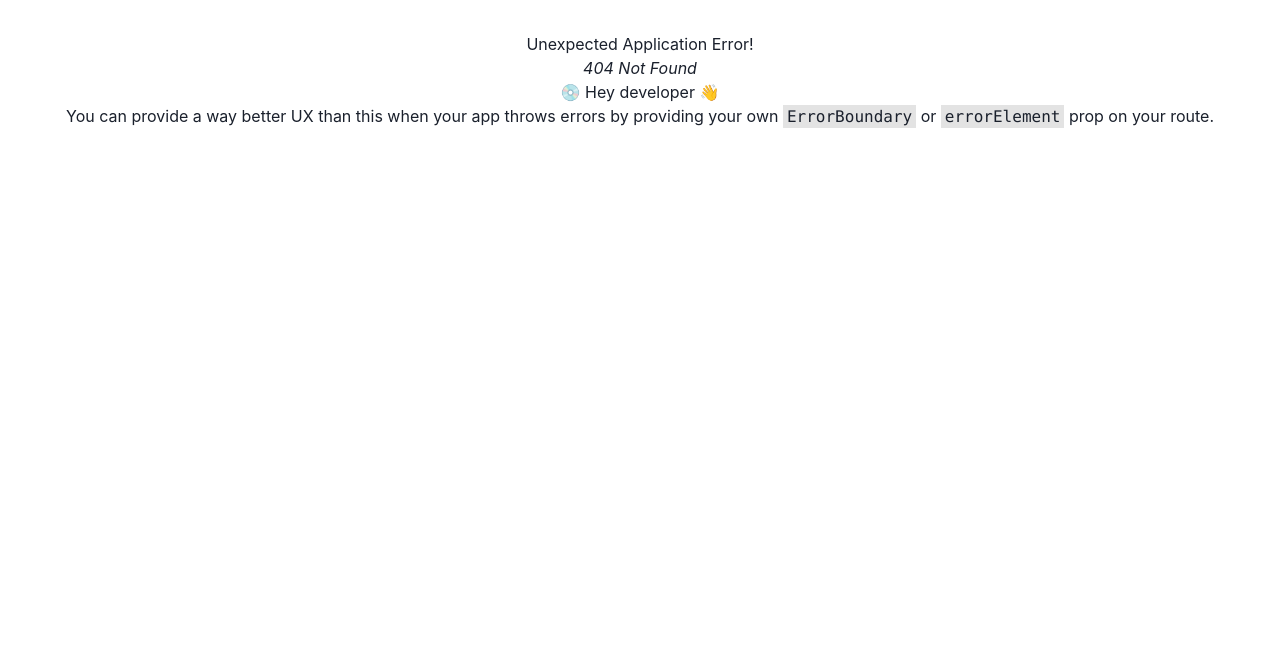
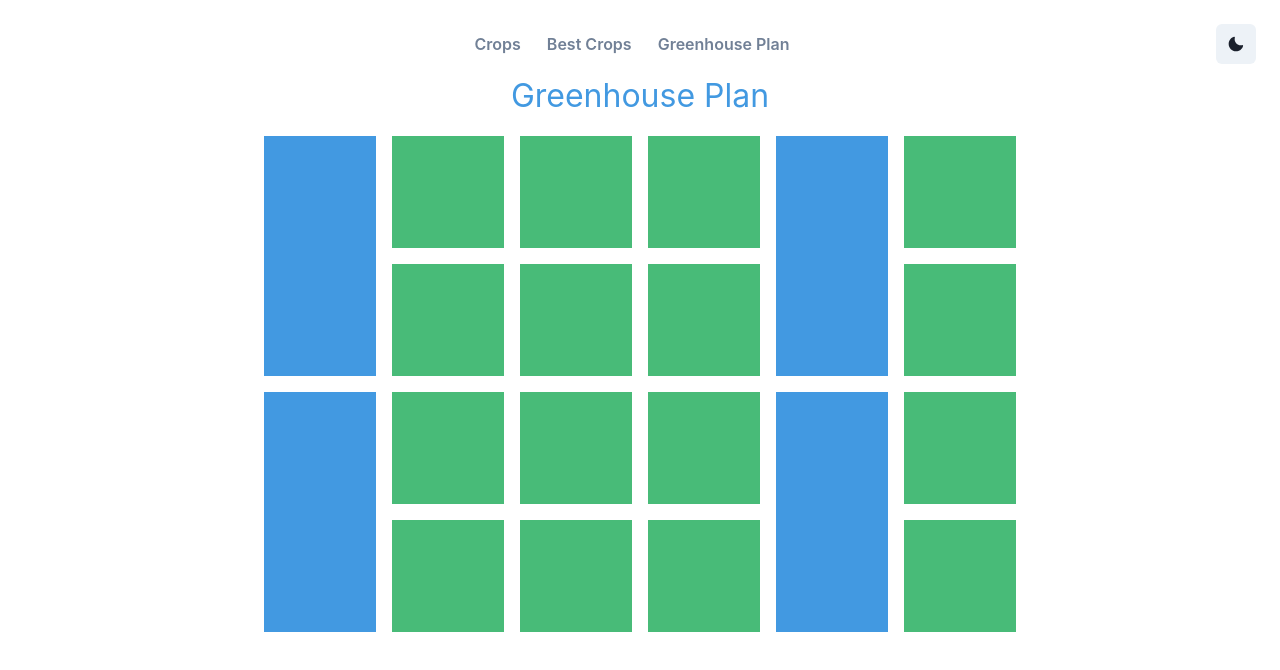
Before and after one commit to piratemermaid/moonstone-island-guide, a React (Vite) app: page /greenhouse_plan in a window 1280 px wide. Before the commit this address had no page. Shown: the top 670 px of the page. Built offline with nearby package versions, Linux system fonts and the light colour scheme.

Commit message:
add page for greenhouse plan

```diff
--- /dev/null
+++ b/src/components/greenhouse/GreenhousePlanContent.jsx
@@ -0,0 +1,33 @@
+import { Grid, GridItem } from '@chakra-ui/react';
+import WaterPlot from './WaterPlot';
+import Plot from './Plot';
+
+export default function GreenhousePlanContent() {
+  return (
+    <Grid templateColumns="repeat(6, 1fr)" gap={4}>
+      <WaterPlot />
+      <Plot />
+      <Plot />
+      <Plot />
+      <WaterPlot />
+      <Plot />
+
+      <Plot />
+      <Plot />
+      <Plot />
+      <Plot />
+
+      <WaterPlot />
+      <Plot />
+      <Plot />
+      <Plot />
+      <WaterPlot />
+      <Plot />
+
+      <Plot />
+      <Plot />
+      <Plot />
+      <Plot />
+    </Grid>
+  );
+}
--- /dev/null
+++ b/src/components/greenhouse/Plot.jsx
@@ -0,0 +1,9 @@
+import { GridItem } from '@chakra-ui/react';
+
+const SIZE = 28;
+
+export default function Plot() {
+  return (
+    <GridItem bg="green.400" sx={{ height: SIZE, width: SIZE }}></GridItem>
+  );
+}
--- /dev/null
+++ b/src/components/greenhouse/WaterPlot.jsx
@@ -0,0 +1,5 @@
+import { GridItem } from '@chakra-ui/react';
+
+export default function WaterPlot() {
+  return <GridItem rowSpan={2} bg="blue.400"></GridItem>;
+}
--- /dev/null
+++ b/src/pages/GreenhousePlanPage.jsx
@@ -0,0 +1,10 @@
+import PageLayout from '../components/PageLayout';
+import GreenhousePlanContent from '../components/greenhouse/GreenhousePlanContent';
+
+export default function GreenhousePlanPage() {
+  return (
+    <PageLayout title="Greenhouse Plan">
+      <GreenhousePlanContent />
+    </PageLayout>
+  );
+}
--- a/src/router/routes.js
+++ b/src/router/routes.js
@@ -1,5 +1,6 @@
 import BestCropsPage from '../pages/BestCropsPage';
 import CropsPage from '../pages/CropsPage';
+import GreenhousePlanPage from '../pages/GreenhousePlanPage';
 
 const ROUTES = [
   {
@@ -9,8 +10,13 @@ const ROUTES = [
   },
   {
     label: 'Best Crops',
-    path: '/best_crops',
+    path: 'best_crops',
     Component: BestCropsPage,
+  },
+  {
+    label: 'Greenhouse Plan',
+    path: 'greenhouse_plan',
+    Component: GreenhousePlanPage,
   },
 ];
 
```
